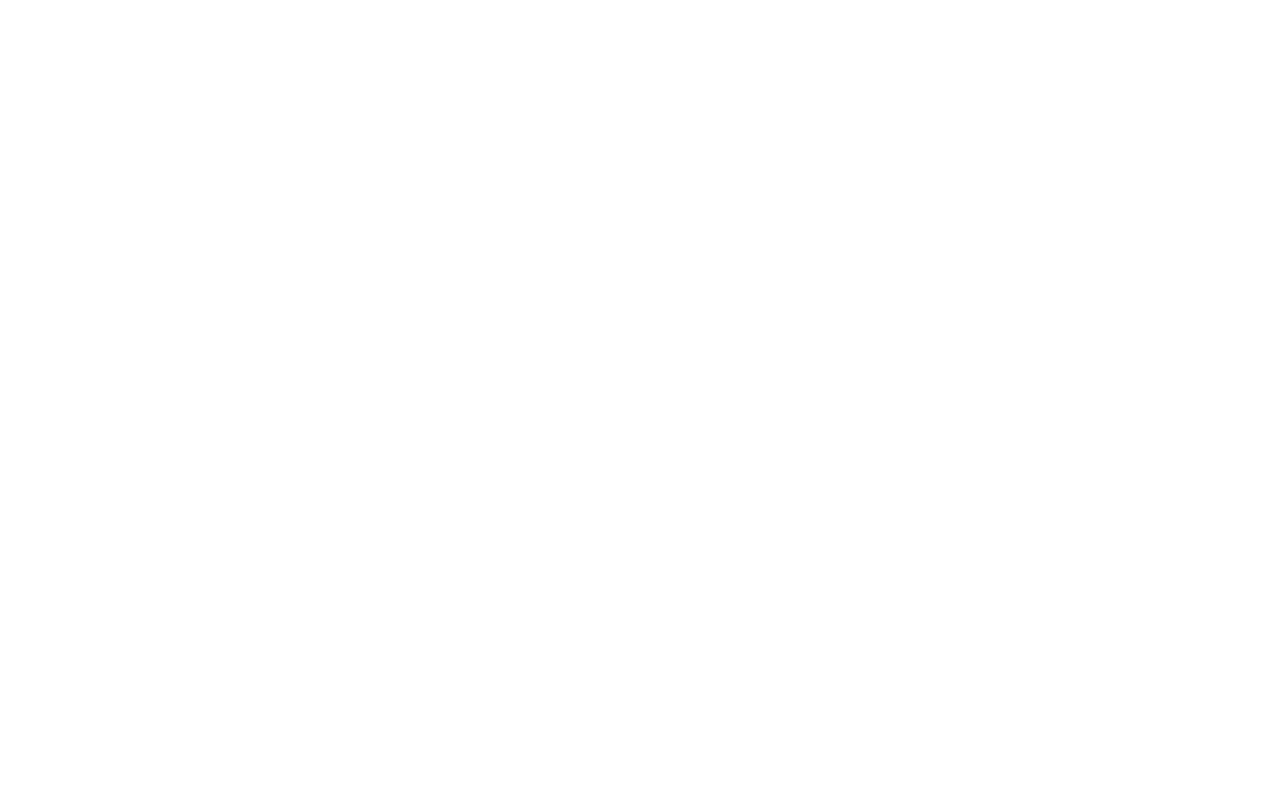
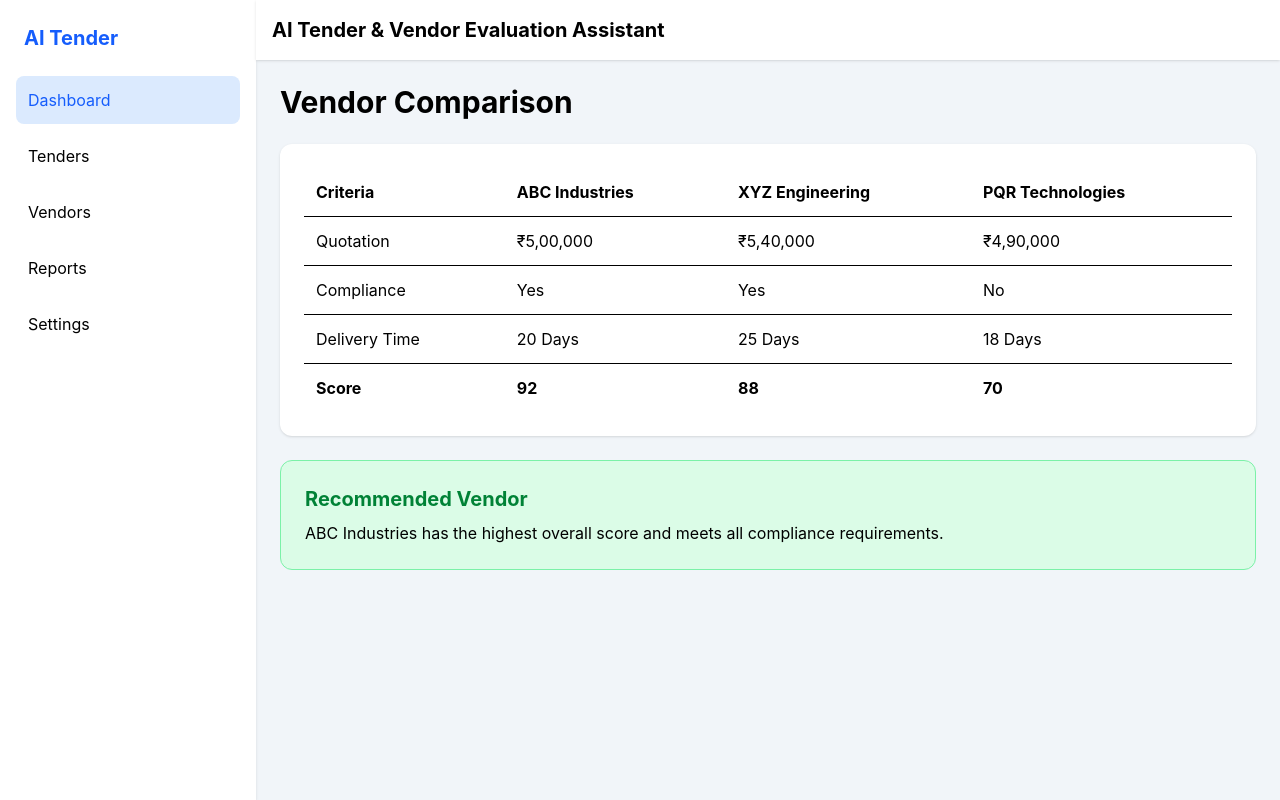
Before and after one commit to Abhishek-D04/ai-tender-vendor-assistant, a React app in the folder frontend/: page /vendors/comparison in a window 1280 px wide. Before the commit this address had no page. Built offline with nearby package versions, Linux system fonts and the light colour scheme; the HTML template or start-up script is replaced by a standard one.

Commit message:
Create vendor comparison module

```diff
--- a/frontend/src/components/common/Sidebar.jsx
+++ b/frontend/src/components/common/Sidebar.jsx
@@ -18,9 +18,12 @@
   Tenders
 </a>
 
-          <li className="p-3 rounded-lg hover:bg-gray-100">
-            Vendors
-          </li>
+          <a
+  href="/vendors"
+  className="block p-3 rounded-lg hover:bg-gray-100"
+>
+  Vendors
+</a>
 
           <li className="p-3 rounded-lg hover:bg-gray-100">
             Reports
--- /dev/null
+++ b/frontend/src/pages/VendorComparisonPage.jsx
@@ -0,0 +1,63 @@
+export default function VendorComparisonPage() {
+  return (
+    <div>
+      <h1 className="text-3xl font-bold mb-6">
+        Vendor Comparison
+      </h1>
+
+      <div className="bg-white rounded-xl shadow p-6">
+        <table className="w-full">
+          <thead>
+            <tr className="border-b">
+              <th className="text-left p-3">Criteria</th>
+              <th className="text-left p-3">ABC Industries</th>
+              <th className="text-left p-3">XYZ Engineering</th>
+              <th className="text-left p-3">PQR Technologies</th>
+            </tr>
+          </thead>
+
+          <tbody>
+            <tr className="border-b">
+              <td className="p-3">Quotation</td>
+              <td className="p-3">₹5,00,000</td>
+              <td className="p-3">₹5,40,000</td>
+              <td className="p-3">₹4,90,000</td>
+            </tr>
+
+            <tr className="border-b">
+              <td className="p-3">Compliance</td>
+              <td className="p-3">Yes</td>
+              <td className="p-3">Yes</td>
+              <td className="p-3">No</td>
+            </tr>
+
+            <tr className="border-b">
+              <td className="p-3">Delivery Time</td>
+              <td className="p-3">20 Days</td>
+              <td className="p-3">25 Days</td>
+              <td className="p-3">18 Days</td>
+            </tr>
+
+            <tr>
+              <td className="p-3 font-bold">Score</td>
+              <td className="p-3 font-bold">92</td>
+              <td className="p-3 font-bold">88</td>
+              <td className="p-3 font-bold">70</td>
+            </tr>
+          </tbody>
+        </table>
+      </div>
+
+      <div className="bg-green-100 border border-green-300 rounded-xl p-6 mt-6">
+        <h2 className="text-xl font-bold text-green-700">
+          Recommended Vendor
+        </h2>
+
+        <p className="mt-2">
+          ABC Industries has the highest overall score
+          and meets all compliance requirements.
+        </p>
+      </div>
+    </div>
+  );
+}
--- /dev/null
+++ b/frontend/src/pages/VendorPage.jsx
@@ -0,0 +1,76 @@
+export default function VendorPage() {
+  const vendors = [
+    {
+      name: "ABC Industries",
+      quotation: "₹5,00,000",
+      compliance: "Compliant",
+      score: 92,
+    },
+    {
+      name: "XYZ Engineering",
+      quotation: "₹5,40,000",
+      compliance: "Compliant",
+      score: 88,
+    },
+    {
+      name: "PQR Technologies",
+      quotation: "₹4,90,000",
+      compliance: "Non-Compliant",
+      score: 70,
+    },
+  ];
+
+  return (
+    <div>
+      <div className="flex justify-between items-center mb-6">
+        <h1 className="text-3xl font-bold">
+          Vendor Management
+        </h1>
+
+        <button className="bg-blue-600 text-white px-4 py-2 rounded-lg">
+          + Add Vendor
+        </button>
+      </div>
+
+      <div className="bg-white rounded-xl shadow overflow-hidden">
+        <table className="w-full">
+          <thead className="bg-gray-100">
+            <tr>
+              <th className="text-left p-4">Vendor</th>
+              <th className="text-left p-4">Quotation</th>
+              <th className="text-left p-4">Compliance</th>
+              <th className="text-left p-4">Score</th>
+              <th className="text-left p-4">Actions</th>
+            </tr>
+          </thead>
+
+          <tbody>
+            {vendors.map((vendor, index) => (
+              <tr key={index} className="border-t">
+                <td className="p-4">{vendor.name}</td>
+                <td className="p-4">{vendor.quotation}</td>
+                <td className="p-4">{vendor.compliance}</td>
+                <td className="p-4">{vendor.score}</td>
+
+                <td className="p-4">
+                  <div className="flex gap-2">
+                    <button className="px-3 py-1 bg-blue-100 rounded">
+                      View
+                    </button>
+
+                    <a
+  href="/vendors/comparison"
+  className="px-3 py-1 bg-green-100 rounded"
+>
+  Compare
+</a>
+                  </div>
+                </td>
+              </tr>
+            ))}
+          </tbody>
+        </table>
+      </div>
+    </div>
+  );
+}
--- a/frontend/src/routes/AppRoutes.jsx
+++ b/frontend/src/routes/AppRoutes.jsx
@@ -8,6 +8,9 @@
 
 import TenderPage from "../pages/TenderPage";
 import TenderDetailsPage from "../pages/TenderDetailsPage";
+
+import VendorPage from "../pages/VendorPage";
+import VendorComparisonPage from "../pages/VendorComparisonPage";
 
 export default function AppRoutes() {
   return (
@@ -49,6 +52,24 @@
   }
 />
 
+<Route
+  path="/vendors"
+  element={
+    <MainLayout>
+      <VendorPage />
+    </MainLayout>
+  }
+/>
+
+<Route
+  path="/vendors/comparison"
+  element={
+    <MainLayout>
+      <VendorComparisonPage />
+    </MainLayout>
+  }
+/>
+
 
     </Routes>
 
```
